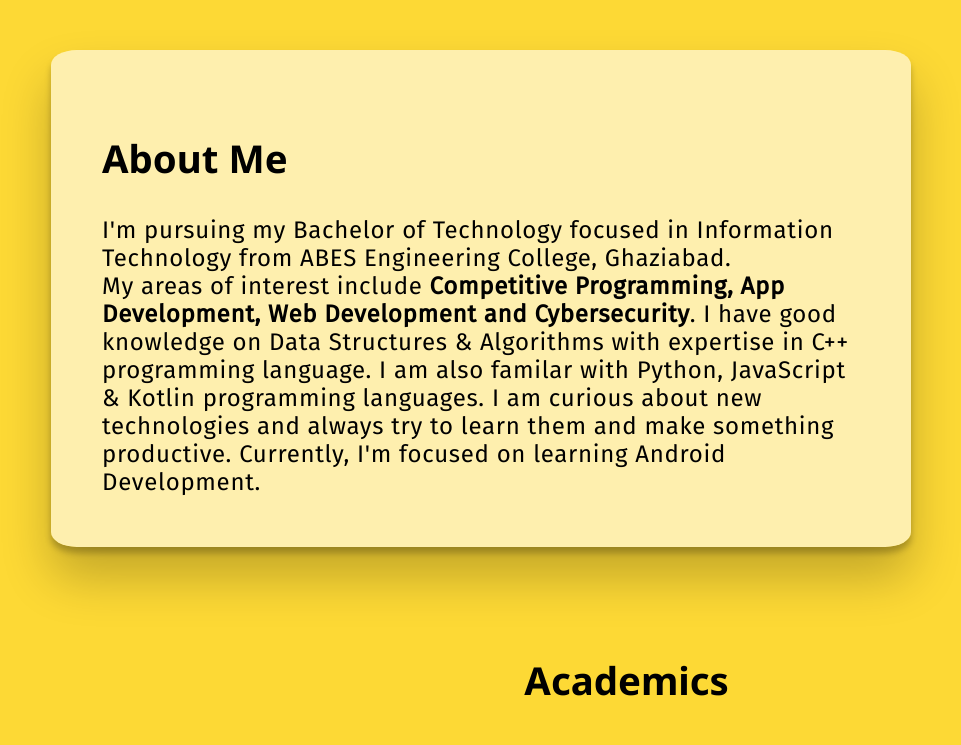
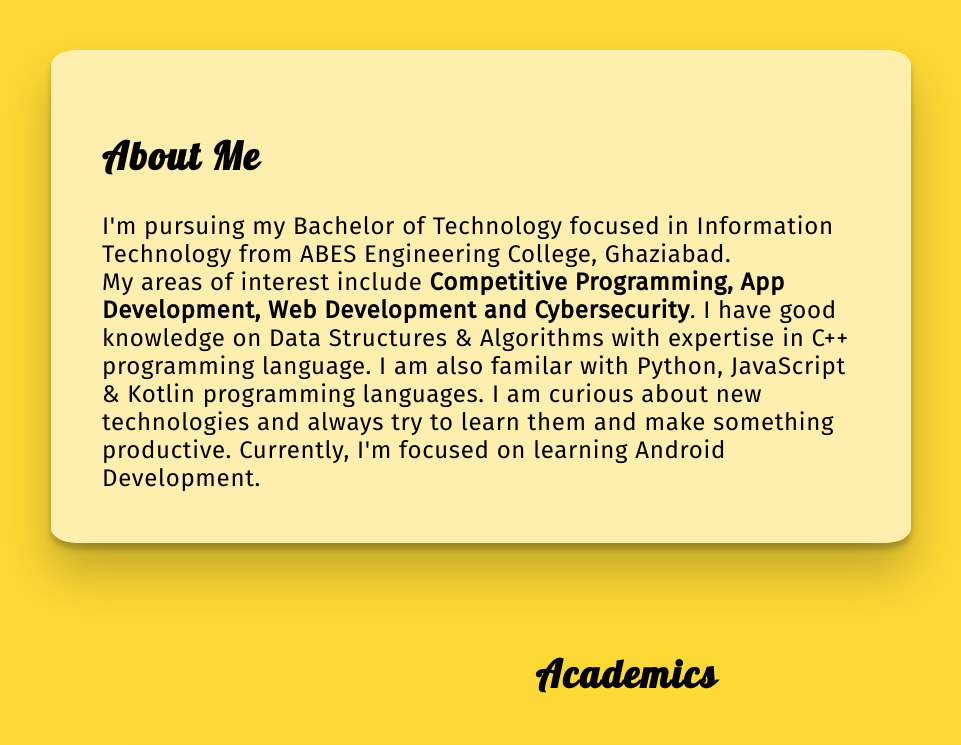
Before and after one commit to sarangs722/portfoliosite, a plain HTML site: page index.html in a window 1280 px wide. Shown: the part 800-1545 px from the top of the page, without its empty margins (45-1006 px from the left). Drawn offline with nearby package versions, Linux system fonts and the light colour scheme; a web font is replaced by a local one.

Commit message:
font change

```diff
--- a/index.html
+++ b/index.html
@@ -12,6 +12,7 @@
 <link rel="preconnect" href="https://fonts.googleapis.com">
 <link rel="preconnect" href="https://fonts.gstatic.com" crossorigin>
 <link href="https://fonts.googleapis.com/css2?family=Noto+Sans:wght@700&display=swap" rel="stylesheet">
+<link href="https://fonts.googleapis.com/css?family=Lobster" rel="stylesheet" type="text/css">
 <link rel="stylesheet" href="style.css">
 
 <script src="https://ajax.googleapis.com/ajax/libs/jquery/3.3.1/jquery.min.js"></script>
--- a/style.css
+++ b/style.css
@@ -11,6 +11,10 @@ a {
 	text-decoration: none;
 }
 
+.sec h2 {
+	font-family: Lobster;
+	letter-spacing: 2px;
+}
 
 /*Real stuff begins*/
 
```
